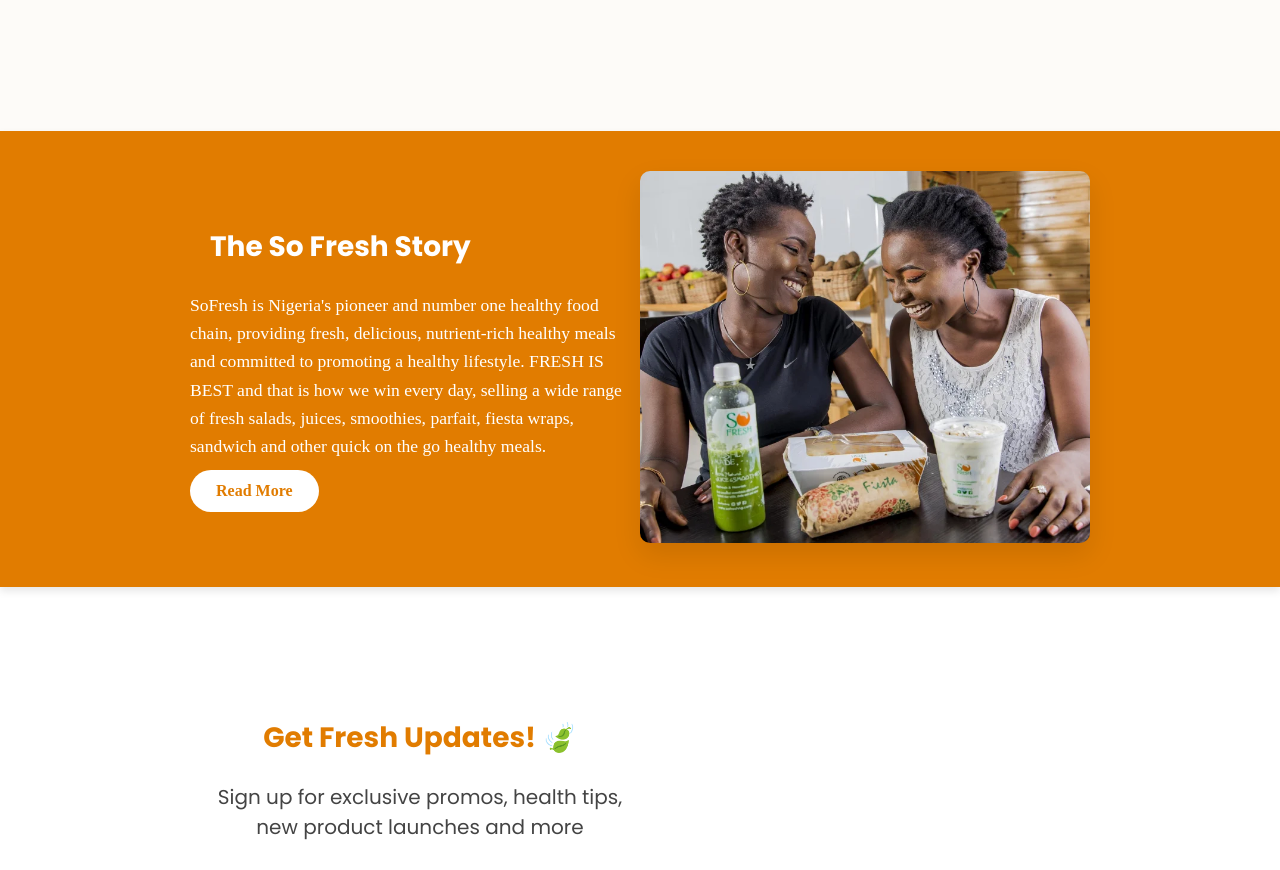
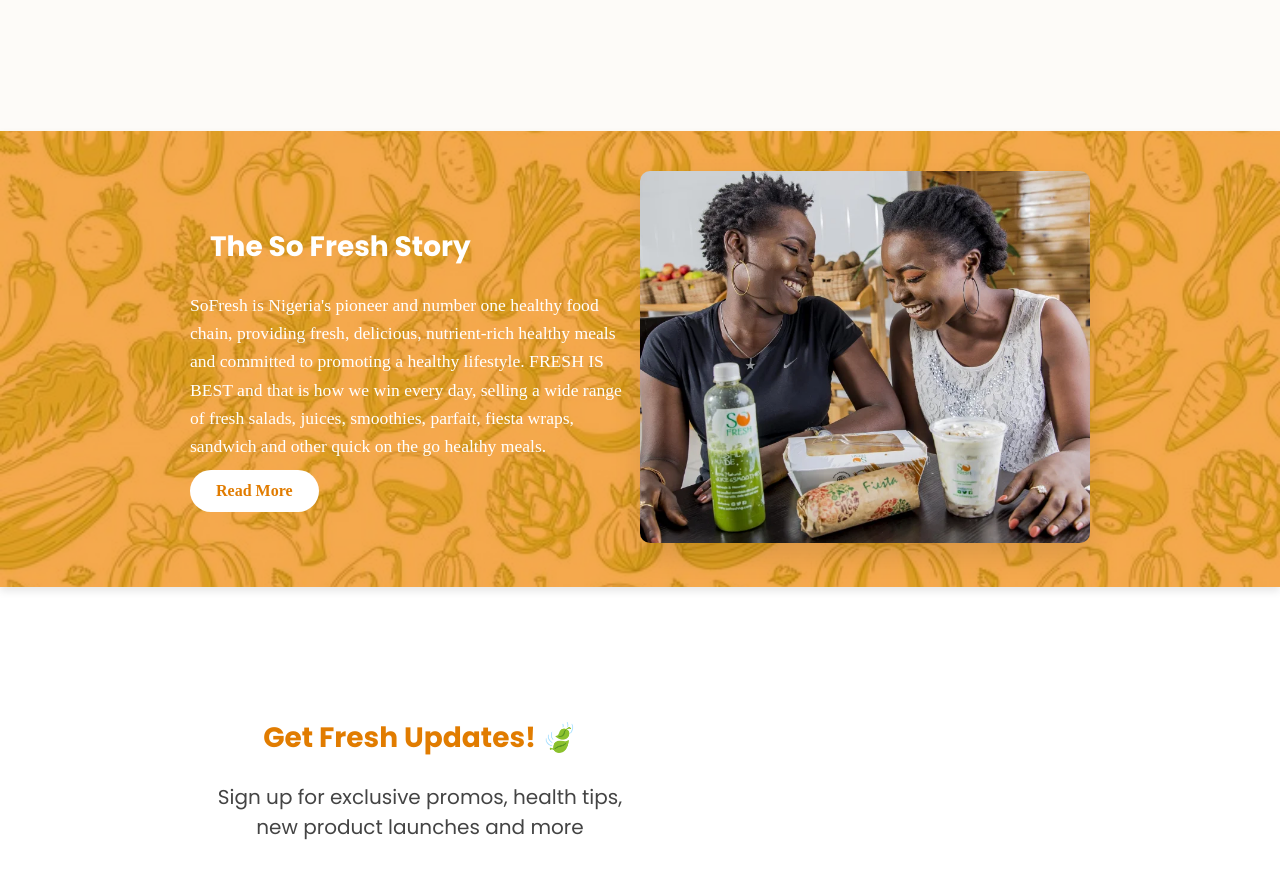
Before and after one commit to Assumpta-Chinonso1/soofresh, a React (Vite) app: page / in a window 1280 px wide. Shown: the part 3120-3990 px from the top of the page. Built offline with nearby package versions, Linux system fonts and the light colour scheme.

Commit message:
I now configured out the background_image stuff

```diff
--- a/src/Components/Latest/Story/SofreshStory.css
+++ b/src/Components/Latest/Story/SofreshStory.css
@@ -1,6 +1,6 @@
 .sofreshstory {
   position: relative;
-  background-color: #fffaf2;
+  background: url('/src/assets/sofresh_bg.jpg') no-repeat center center/cover;
   padding: 40px 20px;
   font-family: 'Poppins', sans-serif;
   width: 100vw;
@@ -9,32 +9,32 @@
   box-sizing: border-box;
   box-shadow: 0 4px 8px rgba(0,0,0,0.1);
   overflow: hidden;
-   top: 0; left: 0; right: 0; bottom: 0;
- /* background-image: url('/src/assets/sofresh_bg.jpg');*/
-  background-color: #e17c00;
-  background-repeat: no-repeat;
-  background-position: center;
-  background-size: cover;
-  opacity: 1; /* Adjust this for how faded you want it! */
   z-index: 1;
+}
+
+.sofreshstory::before {
+  content: '';
+  position: absolute;
+  top: 0; left: 0; right: 0; bottom: 0;
+   background-color: rgba(241, 133, 2, 0.7);
+  z-index: 2;
 }
 
 .sofreshstory-container {
   position: relative;
-  z-index: 2; /* content above background image */
-}
-
-
-.sofreshstory-container {
-
+  z-index: 3;
   margin: auto;
   display: flex;
   flex-wrap: wrap;
   align-items: center;
   justify-content: center;
   max-width: 900px;
+}
 
-}
+
+
+
+
 
 .sofreshstory-text {
   flex: 1;
```
